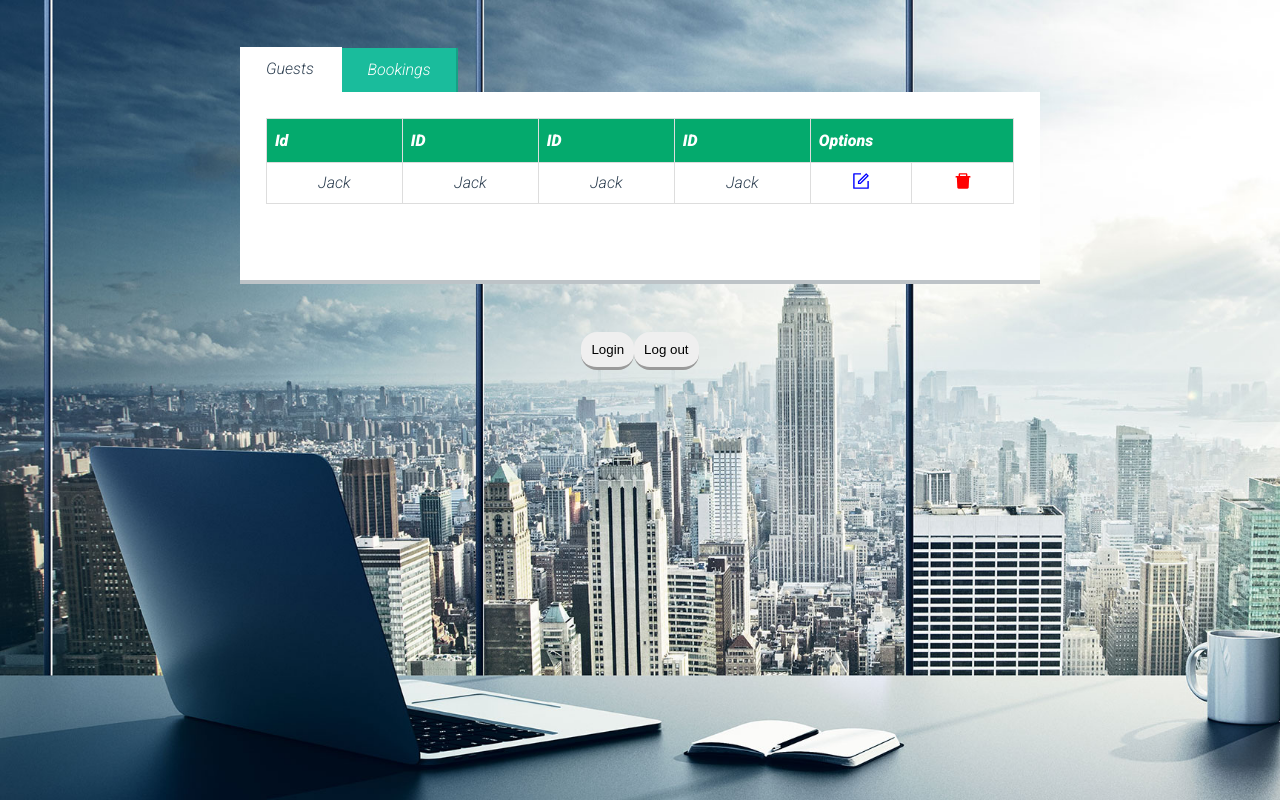
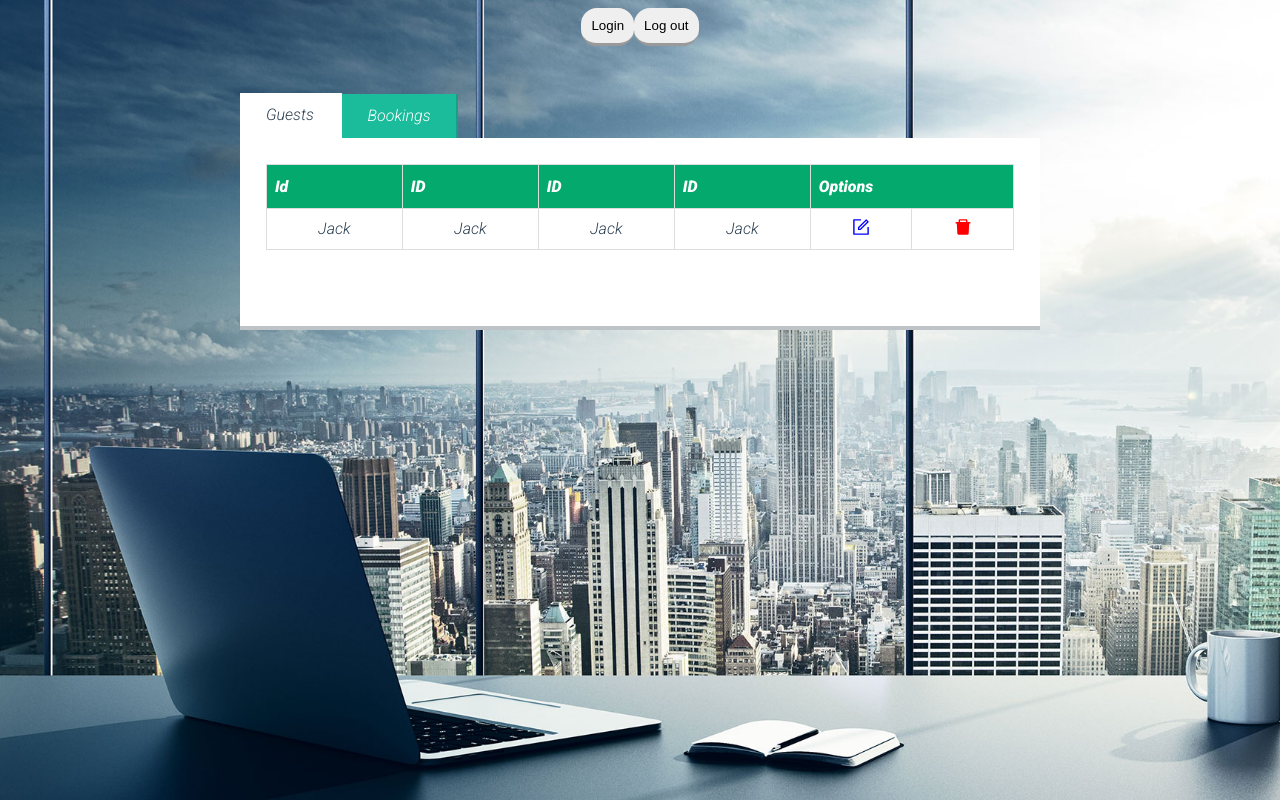
Before and after one commit to yacdanyCR/Hotel_Front, a React (Create React App) app: page / in a window 1280 px wide. Built offline with nearby package versions, Linux system fonts and the light colour scheme.

Commit message:
Changin buttons position

```diff
--- a/src/Pages/IndexPage.jsx
+++ b/src/Pages/IndexPage.jsx
@@ -8,13 +8,13 @@ export const IndexPage = () => {
     return (
         <>
             <main>
+                <button onClick={() => setAuth(true)}>Login</button>
+                <button onClick={() => setAuth(false)}>Log out</button>
                 {auth ? (
                     <DashboardPage />
                 ) : (
                     <LoginPage />
                 )}
-                <button onClick={() => setAuth(true)}>Login</button>
-                <button onClick={() => setAuth(false)}>Log out</button>
             </main>
         </>
     )
```
